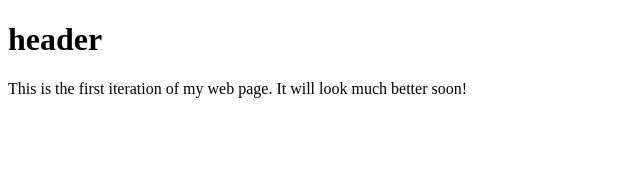
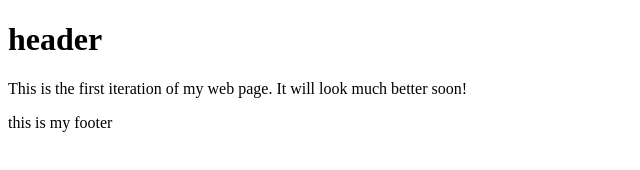
Before and after one commit to katerdogg/frontendclass, a plain HTML site: page index.html in a window 1280 px wide. Shown: the whole page, without its empty margins (0-640 px from the left). Drawn offline with Linux system fonts and the light colour scheme.

Commit message:
double checking files are working correctly with gh pages

```diff
--- a/index.html
+++ b/index.html
@@ -12,4 +12,7 @@
 			This is the first iteration of my web page. It will look much better soon!
 		</p>
 	</body>
+	<footer>
+		this is my footer
+	</footer>
 </html>
```
